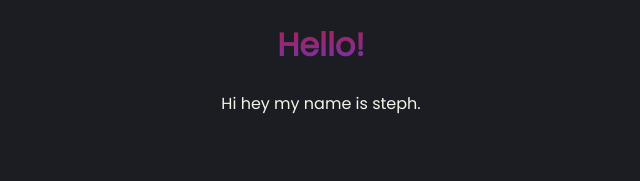
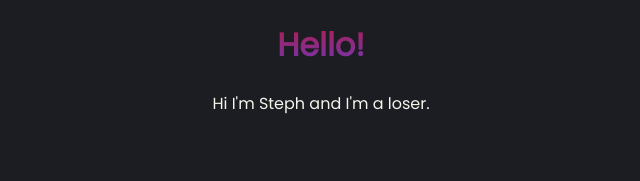
Before and after one commit to graveyardadmin/profilesite, a Next.js app: page /users/steph in a window 1280 px wide. Shown: the top 181 px of the page, without its empty margins (319-959 px from the left). Built offline with nearby package versions, Linux system fonts and the light colour scheme.

Commit message:
Changed some text lol

```diff
--- a/pages/users/steph.js
+++ b/pages/users/steph.js
@@ -3,7 +3,7 @@ export default function Steph() {
     <div className="center">
       <h1 className="magic">Hello!</h1>
 
-      <p>Hi hey my name is steph.</p>
+      <p>Hi I'm Steph and I'm a loser.</p>
     </div>
   )
 }
```
